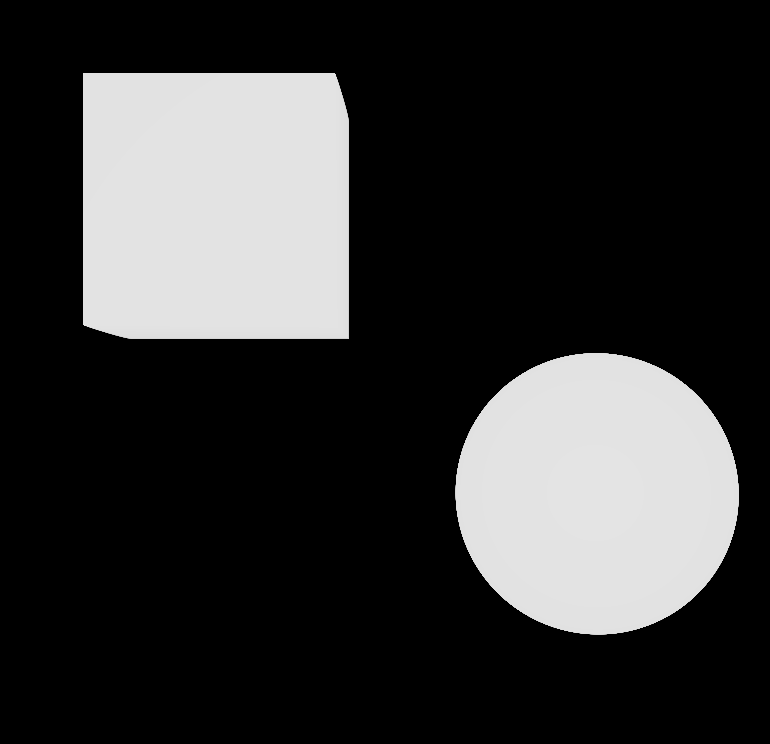
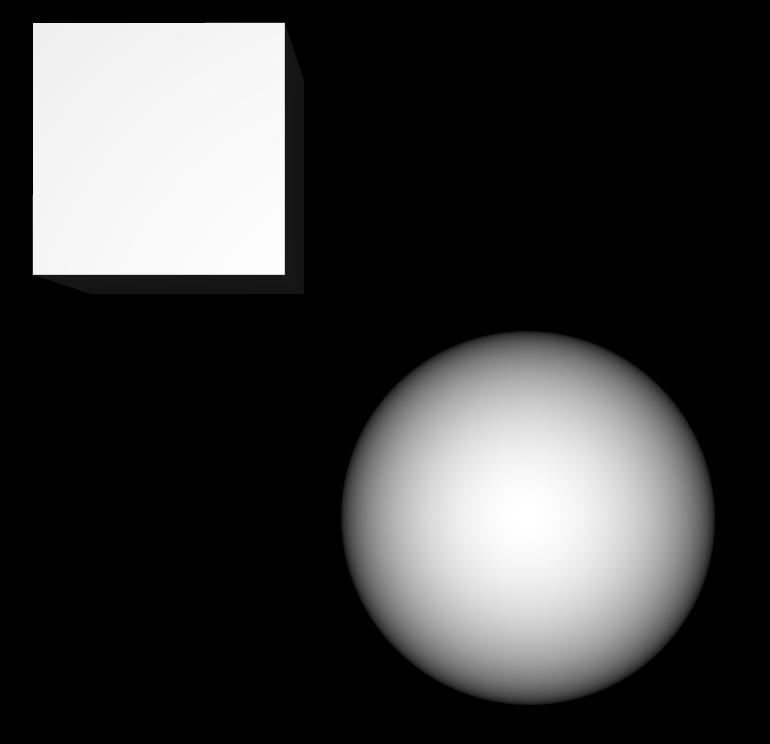
Before and after one commit to cergmin/ray_marching, a plain HTML site: page index.html in a window 1280 px wide. Shown: the whole page, without its empty margins (230-1000 px from the left). Drawn offline with Linux system fonts and the light colour scheme.

Commit message:
Added Phong Shading

```diff
--- a/index.html
+++ b/index.html
@@ -4,43 +4,43 @@
 	<meta charset="UTF-8">
 	<title>Ray Marching</title>
 	<link rel="stylesheet" href="style.css">
+	<script src="utils.js"></script>
 </head>
 <body>
 <canvas id="view"></canvas>
 <script>
-    let MAX_MARCHING_STEPS = 50;
-    let MAX_VIEW_DISTANCE = 255;
-    let EPSILON = 0.001;
+	let MAX_MARCHING_STEPS = 100;
+	let MAX_VIEW_DISTANCE = 500;
+	let EPSILON = 0.01;
 
 	let camera = {
-        cords: {x: 0, y: 0, z: 0},
+		cords: {x: 0, y: 10, z: 0},
 		direction: {x: 0, y: 0, z: 0}
 	};
 
 
-
 	let objects = [
 		{
-            cords: {x: 4, y: 2, z: 30},
+			cords: {x: 5, y: 15, z: 60},
 			rotation: {x: 0, y: 0, z: 0},
-            r: 3,
-            function: function (p) { // sdf - sphere
+			r: 8,
+			function: function (x, y, z) { // sdf - sphere
 				return Math.sqrt(
-                    Math.pow(p.x, 2) +
-                    Math.pow(p.y, 2) +
-                    Math.pow(p.z, 2)
+					Math.pow(x, 2) +
+					Math.pow(y, 2) +
+					Math.pow(z, 2)
 				) - this.r
 			}
 		},
 		{
-            cords: {x: -4, y: -4 , z: 30},
+			cords: {x: -10, y: 0 , z: 60},
 			rotation: {x: 0, y: 0, z: 0},
-            side: 5,
-            function: function (p) { // sdf - cube
+			side: 10,
+			function: function (x, y, z) { // sdf - cube
 				return Math.max(
-                    Math.abs(p.x),
-                    Math.abs(p.y),
-                    Math.abs(p.z),
+					Math.abs(x),
+					Math.abs(y),
+					Math.abs(z),
 
 				) - this.side / 2;
 			}
@@ -53,16 +53,6 @@
 	view.width = document.body.clientWidth;
 	view.height = document.body.clientHeight;
 
-    // Converts from degrees to radians.
-    Math.radians = function(degrees) {
-        return degrees * Math.PI / 180;
-    };
-
-    // Converts from radians to degrees.
-    Math.degrees = function(radians) {
-        return radians * 180 / Math.PI;
-    };
-
 	/**
 	 * Signed Distance Function
 	 *
@@ -74,11 +64,9 @@
 	 */
 	function SDF(obj, x, y, z){
 		return obj.function(
-            {
-                x: obj.cords.x - x,
-                y: obj.cords.y - y,
-                z: obj.cords.z - z
-            }
+			obj.cords.x - x,
+			obj.cords.y - y,
+			obj.cords.z - z
 		)
 	}
 
@@ -99,6 +87,7 @@
 
 	/**
 	 * Return the normalized direction to march in from the eye point for a single pixel.
+	 *
 	 * fieldOfView: vertical field of view in degrees
 	 * screenWidth, screenHeight: resolution of the screen
 	 * pixelCordX, pixelCordY: the x, y coordinate of the pixel on the screen
@@ -108,13 +97,7 @@
 		let y = pixelCordY - screenHeight / 2;
 		let z = screenHeight / Math.tan(Math.radians(fieldOfView) / 2.0);
 
-        let rayLength = Math.sqrt(x * x + y * y + z * z);
-
-        return {
-            x: x / rayLength,
-            y: y / rayLength,
-            z: z / rayLength
-        }
+		return Math.normalize(x, y, z);
 	}
 
 	/**
@@ -143,6 +126,25 @@
 		return depth;
 	}
 
+    function getNormal(x, y, z){
+	    return Math.normalize(
+            minSDF(x + EPSILON, y, z) - minSDF(x - EPSILON, y, z),
+            minSDF(x, y + EPSILON, z) - minSDF(x, y - EPSILON, z),
+            minSDF(x, y, z + EPSILON) - minSDF(x, y, z - EPSILON)
+		)
+    }
+
+    /**
+     * Calculates color using Phong shading
+     */
+    function getPhongColor(normal, rd){
+	    let cos_between_vec = (normal.x * rd.x + normal.y * rd.y + normal.z * rd.z) /
+            Math.sqrt((normal.x ** 2 + normal.y ** 2 + normal.z ** 2) * (rd.x ** 2 + rd.y ** 2 + rd.z ** 2));
+
+	    return -cos_between_vec * 255;
+	}
+
+
     let scale = 1;
 
 	for(let i = 0; i < view.width / scale; i++){
@@ -150,12 +152,37 @@
 			let rd = rayDirection(60, view.width / scale, view.height / scale, i, j);
 			let rm = rayMarch(camera.cords, rd);
 
-            if(rm < 255){
-                ctx.fillStyle = "rgb(" + (255 - rm) + ", " + (255 - rm) + ", " + (255 - rm) + ")";
+			let normal = getNormal(camera.cords.x + rd.x * rm, camera.cords.y + rd.y * rm, camera.cords.z + rd.z * rm);
+
+			let color = getPhongColor(normal, rd);
+
+			ctx.fillStyle = "rgb(" + color + ", " + color + ", " + color + ")";
 			ctx.fillRect(i * scale, j * scale, scale, scale);
 		}
 	}
-    }
+
+    /**
+     * Shows information about pixel, when you click on it
+     */
+    view.onclick = function (e) {
+	    let i = e.clientX;
+	    let j = e.clientY;
+
+        let rd = rayDirection(60, view.width, view.height, i, j);
+        let rm = rayMarch(camera.cords, rd);
+
+        let normal = getNormal(camera.cords.x + rd.x * rm, camera.cords.y + rd.y * rm, camera.cords.z + rd.z * rm);
+
+        let color = (normal.x * rd.x + normal.y * rd.y + normal.z * rd.z) /
+            Math.sqrt((normal.x ** 2 + normal.y ** 2 + normal.z ** 2) * (rd.x ** 2 + rd.y ** 2 + rd.z ** 2));
+
+        alert(
+            "Color: " + -color +
+            "\nNormal X: " + normal.x +
+            "\nNormal Y: " + normal.y +
+            "\nNormal Z: " + normal.z
+		)
+    };
 </script>
 </body>
 </html>
--- /dev/null
+++ b/utils.js
@@ -0,0 +1,15 @@
+Math.radians = function(degrees) {
+    return degrees * Math.PI / 180;
+};
+
+Math.degrees = function(radians) {
+    return radians * 180 / Math.PI;
+};
+
+Math.normalize = function (x, y, z) {
+    return {
+        x: x / Math.sqrt(x ** 2 + y ** 2 + z ** 2),
+        y: y / Math.sqrt(x ** 2 + y ** 2 + z ** 2),
+        z: z / Math.sqrt(x ** 2 + y ** 2 + z ** 2)
+    }
+};
```
Also changed, not shown: 1 other file. Lines whose indentation alone changed are shown as unchanged.
